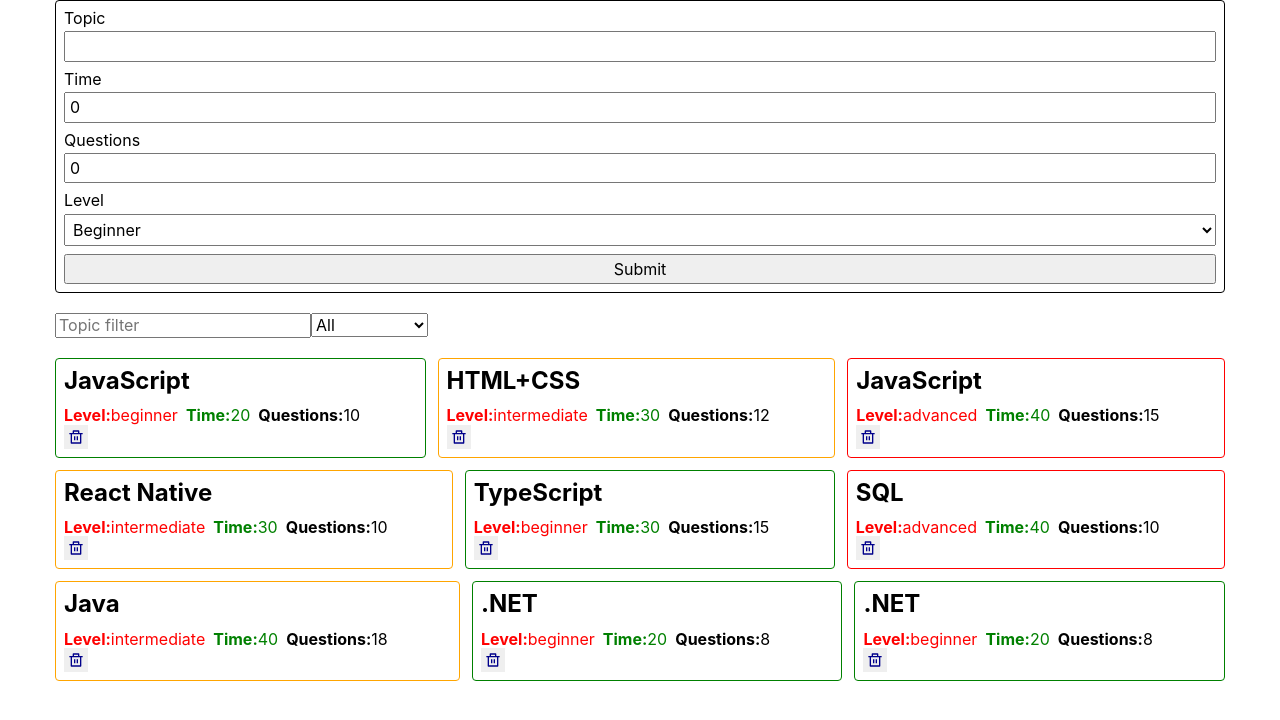
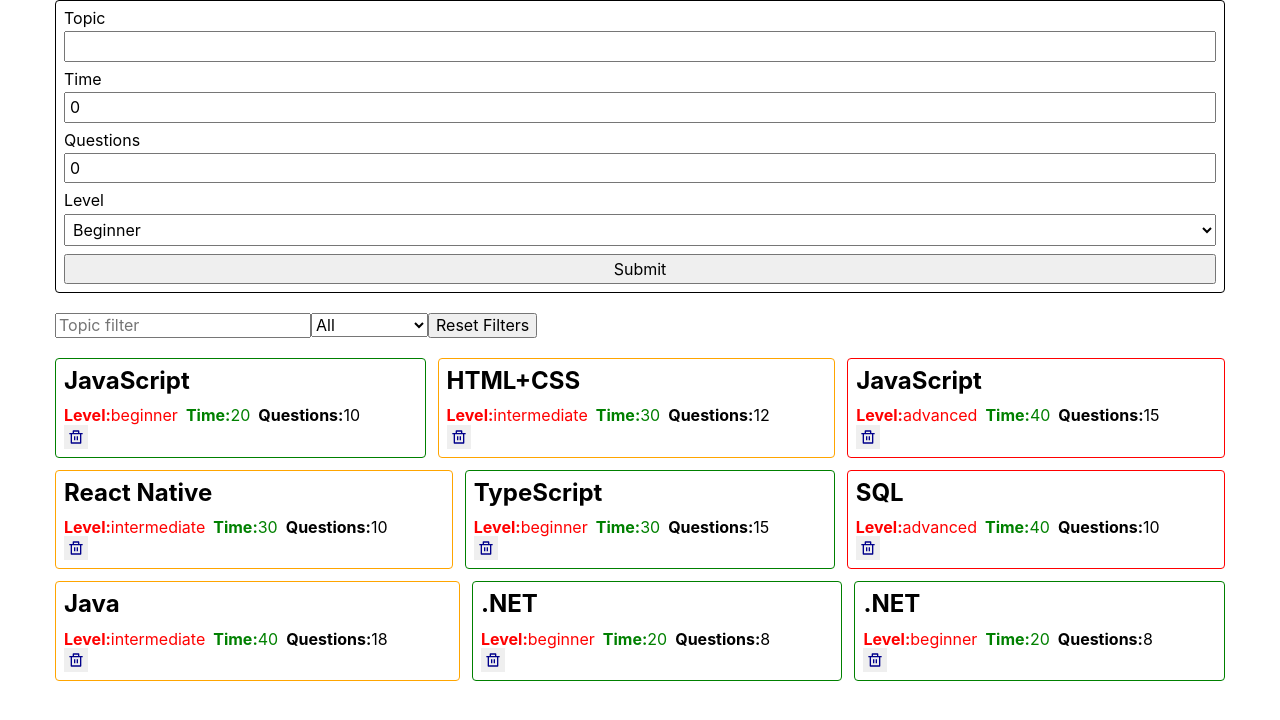
Before and after one commit to Serhii-Sunko/react-85, a React (Create React App) app: page / in a window 1280 px wide. Shown: the top 720 px of the page. Built offline with nearby package versions, Linux system fonts and the light colour scheme.

Commit message:
initial commit

```diff
--- a/src/components/App.jsx
+++ b/src/components/App.jsx
@@ -16,6 +16,23 @@ export class App extends Component {
      level: "all",
     }
   };
+
+  componentDidMount() {
+    const savedFilters = localStorage.getItem("quiz-filters")
+    if (savedFilters !== null) {
+      this.setState({
+        filters: JSON.parse(savedFilters),
+      });
+    }
+   }
+
+  componentDidUpdate(prevProps, prevState) {
+    if (prevState.filters !== this.state.filters) {
+      localStorage.setItem("quiz-filters", JSON.stringify(this.state.filters));
+    }
+  }
+
+
   addQuiz = newQuiz => {
     this.setState(prevState => ({
       quizItems: [...prevState.quizItems,
@@ -48,6 +65,15 @@ export class App extends Component {
     }))
   }
 
+  resetFilters = () => {
+    this.setState({
+      filters: {
+        topic: "",
+        level: "all",
+      },
+    });
+  };
+
   getVisibleQuizItems = () => {
     const { quizItems, filters } = this.state;
     return quizItems.filter(
@@ -70,6 +96,7 @@ export class App extends Component {
         topic={filters.topic}
         onChangeLevel={this.changeLevelFilter}
         onChangeTopic={this.changeTopicFilter}
+        onReset={this.resetFilters}
       />
       <QuizList items={visibleItems} onDelete={this.deleteQuiz } />
       <GlobalStyle/>
--- a/src/components/SearchBar.js
+++ b/src/components/SearchBar.js
@@ -1,4 +1,4 @@
-export const SearchBar = ({topic,level, onChangeLevel, onChangeTopic}) => {
+export const SearchBar = ({topic,level, onChangeLevel, onChangeTopic, onReset}) => {
     return (<div>
         <input
             type="text"
@@ -11,6 +11,7 @@ export const SearchBar = ({topic,level, onChangeLevel, onChangeTopic}) => {
             <option value="intermediate">Intermediate</option>
             <option value="advanced">Advanced</option>
         </select>
+        <button onClick={onReset} >Reset Filters</button>
     </div>
     );
 };
```
